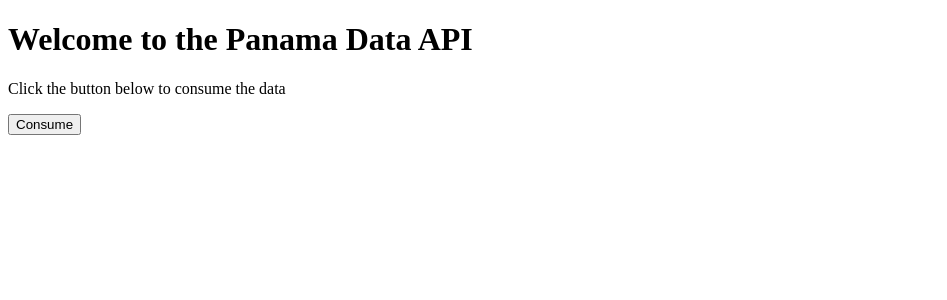
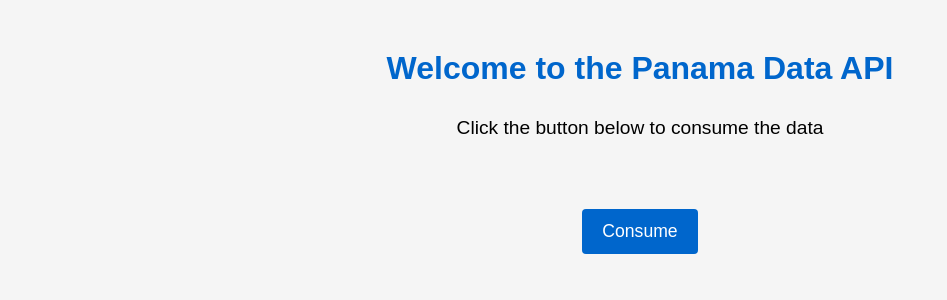
Before and after one commit to jeballesteros09/Parcial-2, a Flask app: page / in a window 1280 px wide. Shown: the top 300 px of the page, without its empty margins (0-947 px from the left). Run offline with Flask 3, Linux system fonts and the light colour scheme.

Commit message:
Add files via upload

```diff
--- a/templates/home.html
+++ b/templates/home.html
@@ -1,7 +1,40 @@
 <!DOCTYPE html>
 <html>
 <head>
-	<title>Home</title>
+	<title>Panama Data API</title>
+	<style>
+		body {
+			font-family: Arial, sans-serif;
+			background-color: #f5f5f5;
+			text-align: center;
+		}
+		h1 {
+			color: #0066cc;
+			margin-top: 50px;
+		}
+		p {
+			font-size: 1.2rem;
+			margin-top: 30px;
+			margin-bottom: 50px;
+		}
+		form {
+			display: inline-block;
+			margin-top: 20px;
+		}
+		input[type="submit"] {
+			background-color: #0066cc;
+			color: #fff;
+			padding: 12px 20px;
+			border: none;
+			border-radius: 4px;
+			font-size: 1.1rem;
+			cursor: pointer;
+			transition: all 0.3s ease-in-out;
+		}
+		input[type="submit"]:hover {
+			background-color: #004b8c;
+		}
+	</style>
 </head>
 <body>
 	<h1>Welcome to the Panama Data API</h1>
```
Also changed, not shown: templates/data.html (+37 -1 lines).
